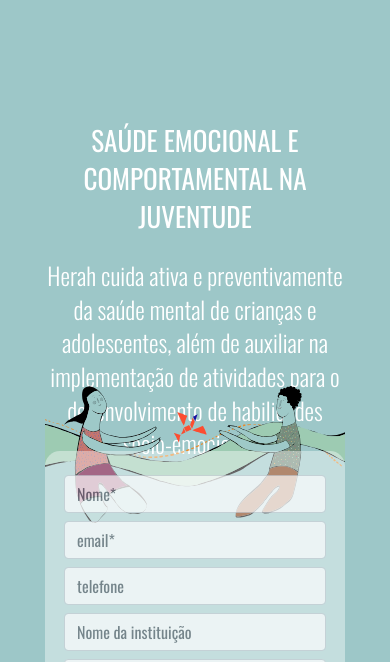
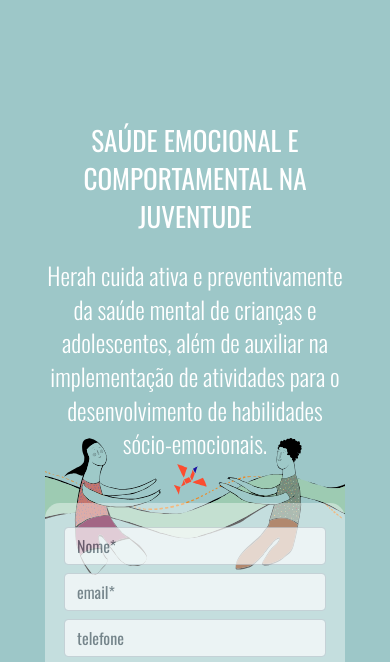
Before and after one commit to Silas06/LandingPageHerah, a plain HTML site: page index.html in a window 390 px wide. Shown: the part 145-807 px from the top of the page. Drawn offline with nearby package versions, Linux system fonts and the light colour scheme.

Commit message:
atualização

```diff
--- a/css/style.css
+++ b/css/style.css
@@ -199,7 +199,9 @@
 /* configuações tablet*/
 @media (max-width: 769px) {
 
-
+	#img-1 {
+        margin-top: -23px;
+    }
 
 	#bk1{
 		padding-top:0px;
```
